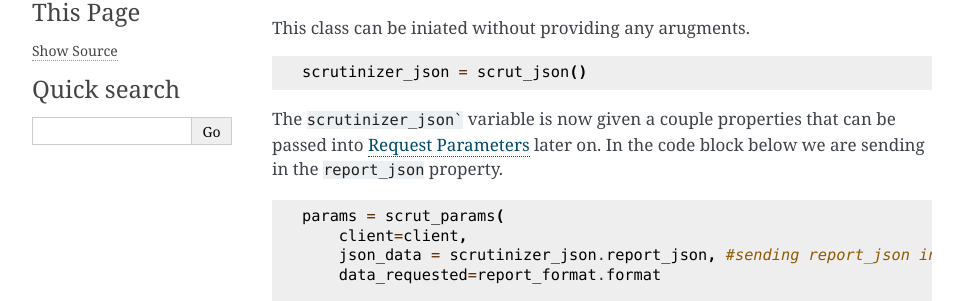
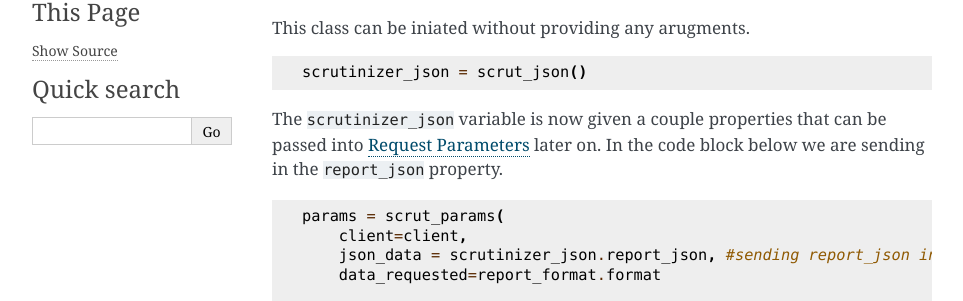
Before and after one commit to briandav22/api_docs, a Sphinx documentation site: the page built from docs/source/api_json.rst, in a window 1280 px wide and 900 px high. Shown: the part 152-453 px from the top of the window, without its empty margins (148-1111 px from the left). Built offline with Sphinx 7.4.7, drawn with Linux system fonts in a browser that asks for light colours.

````diff
--- a/docs/source/api_json.rst
+++ b/docs/source/api_json.rst
@@ -11,7 +11,7 @@ This class can be iniated without providing any arugments.
 
     scrutinizer_json = scrut_json()
 
-The ``scrutinizer_json``` variable is now given a couple properties that can be passed into :ref:`api_params` later on. In the code block below we are sending in the ``report_json`` property.
+The ``scrutinizer_json`` variable is now given a couple properties that can be passed into :ref:`api_params` later on. In the code block below we are sending in the ``report_json`` property.
 
 .. code-block:: python
 
````
